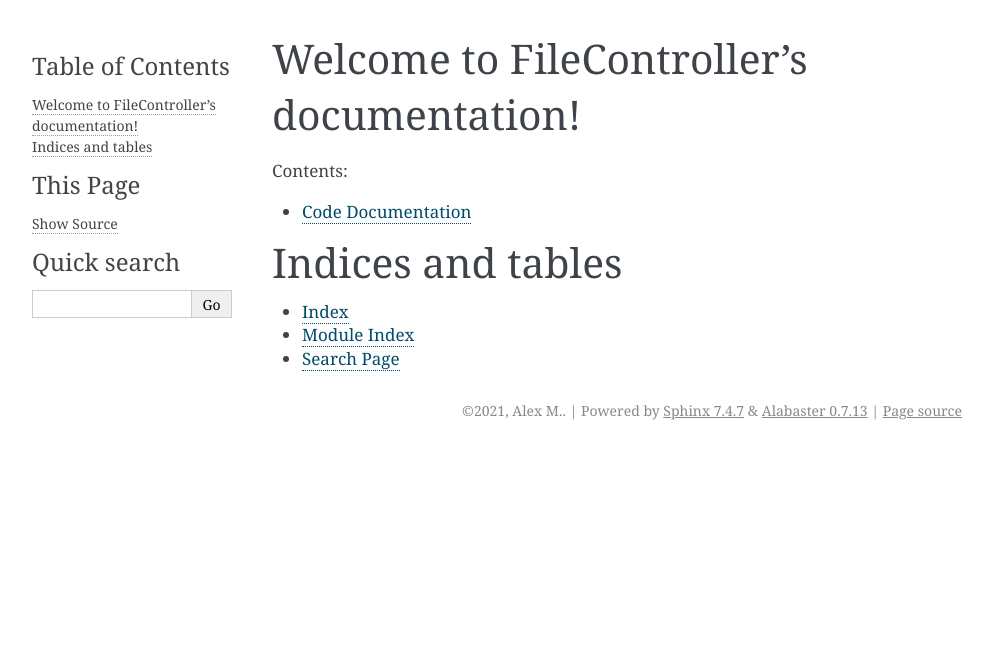
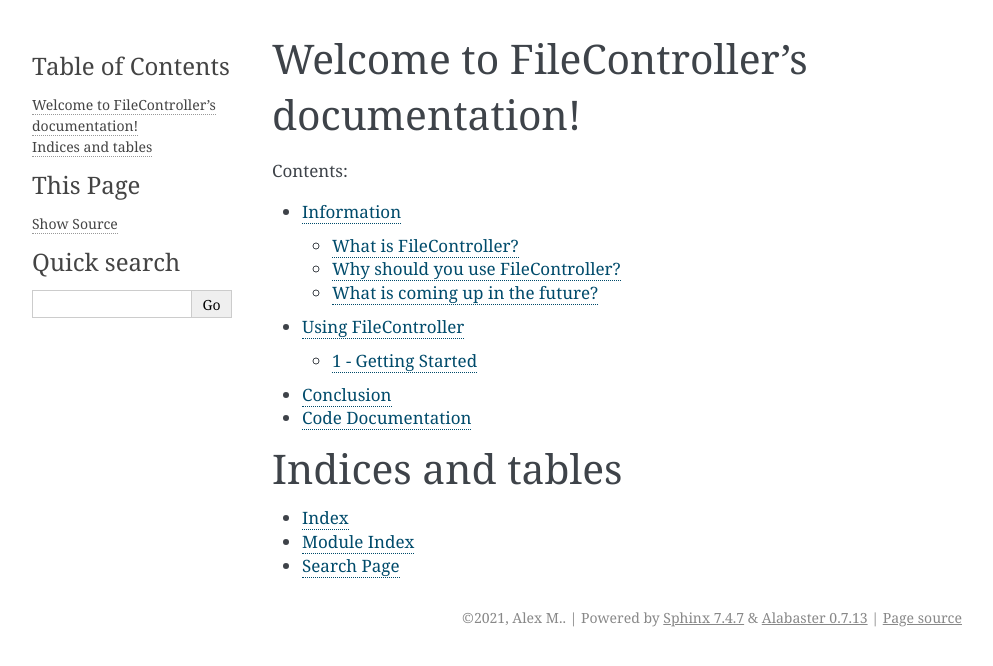
Before and after one commit to alex-mst/filecontroller, a Sphinx documentation site: the page built from sphinx/index.rst, in a window 1280 px wide. Shown: the top 666 px of the page, without its empty margins (148-1141 px from the left). Built offline with Sphinx 7.4.7, drawn with Linux system fonts in a browser that asks for light colours; some of the changed lines change nothing that is shown.

Commit message:
adding website content

```diff
--- a/sphinx/index.rst
+++ b/sphinx/index.rst
@@ -10,6 +10,7 @@
    :maxdepth: 2
    :caption: Contents:
 
+   summary
    code
 
 
--- /dev/null
+++ b/sphinx/summary.rst
@@ -0,0 +1,141 @@
+***********
+Information
+***********
+
+What is FileController?
+=======================
+
+FileController is a utilized Python 3 library to make working with files easier than ever. It offers all of the built-in
+Python File Management Utilities (open, create, delete) etc. as well as more advanced features like a ZIP viewer, a file
+combiner, a user-friendly file editor etc. It can make working with files in Python so much more comfortable and easy,
+and with it's utilities and tools it can change the way people work with files. It is easily accessible, small and
+effective at the same time! All you have to do is download FileController and start using it!
+
+Why should you use FileController?
+==================================
+
+As mentioned before, FileController is a PyPi Project with a large scale of tools and utilities to make the user's
+experience with files easy and quick. It can be used any time the user wants to access, modify or delete any files. You
+can easily access it through the code at any given time, and use it in all sorts of projects that involve files. It can
+save you time and space, and it can make it easier to access or modify multiple files at once without getting lost.
+FileController also features more advanced utilities like the ZIP reader and archive makes, merging files, deleting/editing
+specific lines etc.
+
+What is coming up in the future?
+================================
+
+Improvements and bug-fixed are happening every day, so there is no way to guess exactly what is changing in the next
+versions, but here are a few planned things to change:
+
+* FileManager and ZipViewer split and more features added to both of them
+* GUI Interface for ZIP Creator and file editor
+* ZIP Archiving for all types of files
+* File Encrpytor and Decryptor
+* File Protector that can password-protect files
+* File Type Changer (With GUI Interface)
+
+Apart from all that, new bugfixes and small features are being made on a daily basis and the source code is always public
+for other developers to help. If you experience any errors with FileController feel free to contact me on GitHub or on
+my discord (Scarface#3902)
+
+********************
+Using FileController
+********************
+
+1 - Getting Started
+===================
+
+
+1.1 - Installing FileController
+-------------------------------
+
+Windows
+~~~~~~~
+
+1. Open up Command Prompt by clicking the Windows Key + R on your keyboard and typing ``cmd``
+2. After you have CMD open, type ``pip install filecontroller`` (if you use a Virtual Enviroment type the same thing on
+   the IDE's command line)
+3. After you have done that, check it by typing ``pip list``
+4. If you see ``filecontroller`` in the list, you are good to go! If not, try the command ``pip install --upgrade pip``
+   and try the process again
+
+MAC
+~~~
+1. Open Terminal and type ``pip install filecontroller`` (if ``pip`` is not on your compter, type ``easy_install pip``)
+2. After you've installed that, check if it's installed by typing ``pip list``.
+3. If you see ``filecontroller`` in the list, you are good to go! If not, try the command ``pip install --upgrade pip``
+   and try the process again
+
+Linux
+~~~
+Linux installation depends on your version of linux, look up ``how to install python modules on (version)`` and you
+should find some helpful information.
+
+
+1.2 - Setting up FileController
+-------------------------------
+
+To set up FileController, open up any python project and do the following:
+1. Import the project by typing ``from filecontroller import *``
+2. Set the ``fileController()`` class to an object by typing ``my_object = fileController()``
+3. Every time you want to use a function, type ``my_object.function()`` to call it.
+
+Here is a full example of a code that can read a 'test.txt' file assuming it's on the same directory:
+
+.. code-block:: python
+    :linenos:
+
+    from filecontroller import *
+    my_object = fileController()
+
+    my_object.readFile('test.txt')
+
+
+Note: From now on I'll be refering to the Class Object as ``fc``
+
+1.3 - Basic Functions of FileController
+---------------------------------------
+
+Although all the functions are listed on the Code Documentation with their exact usages, here I'll be listing some of
+the most basic functions of FileController:
+
+* fc.readFile('test.txt') -> Opens a 'test.txt' file
+* fc.writeToFile('test.txt', 'Test Note') -> Writes 'Test Note' at the bottom of the 'test.txt' file
+* fc.editFile('test.txt', 2, 'Edited Line') -> Will edit the line 2 of the file (not supporting binary, 0 is 1)
+* fc.deleteFile('test.txt') -> Deletes the contents of the 'test.txt' file
+* fc.renameFile('test.txt', 'renamed.txt') -> Renames 'test.txt' to 'renamed.txt'
+
+These are the most basic functions of FileController. Other functions are as useful, but these are the mostly used in
+normal python file management
+
+1.4 - Advanced Functions of FileController
+------------------------------------------
+
+As we mentioned above, FileController also has some advanced functions like the ZIP-Viewer. Here are a few functions of
+the ZIP Viewer and some other advanced functions:
+
+* fc.zipFiles(2, 'zipped.zip') -> You set the number of .txt files you want to archive into a ZIP, then you put each
+  file/directory when it asks you to input them into the console, and you have a ready .ZIP archive in that directory!
+* fc.readZIP('zipped.zip') -> Displays a tree view of the .ZIP file you choose (it works with directories too)
+
+1.5 - Errors and Problems
+-------------------------
+
+If you encounter any error while using FileController, don't hesitate to contact me on discord as I've mentioned before
+(Scarface#3902) or on my GitHub Profile (alex.m). This project is beta and I'm making everything by myself, so I'd
+appreciate and bug reports that will help me make FileController as good as possible. But, until I make the next release,
+I have good news. If you've encountered an error and you've messaged me, chances are, within some hours or days, it will
+be fixed on the GitHub Open Source page of the project, where I constantly post stability updates and I resolve issues.
+Because I won't be releasing PyPi versions for every little issue, GitHub is the way to go. Moreover, if you know
+Python well enough and you're interested in helping me with the projects, feel free to contact me on Discord, and we
+can start working! I'd really appreciate any help that will make me make the project as good as possible, so any help
+you can provide is much appreciated.
+
+********************
+Conclusion
+********************
+
+Hope you liked this simple explanation of FileController. If you want more information about each function and their usages,
+feel free to go into the Code Documentation to find out more.
+
+--End--
```
